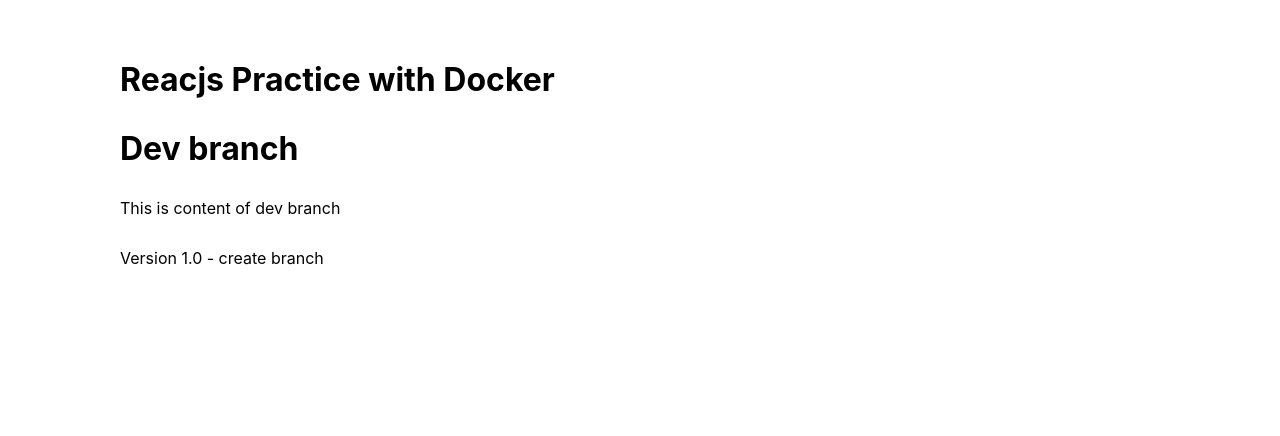
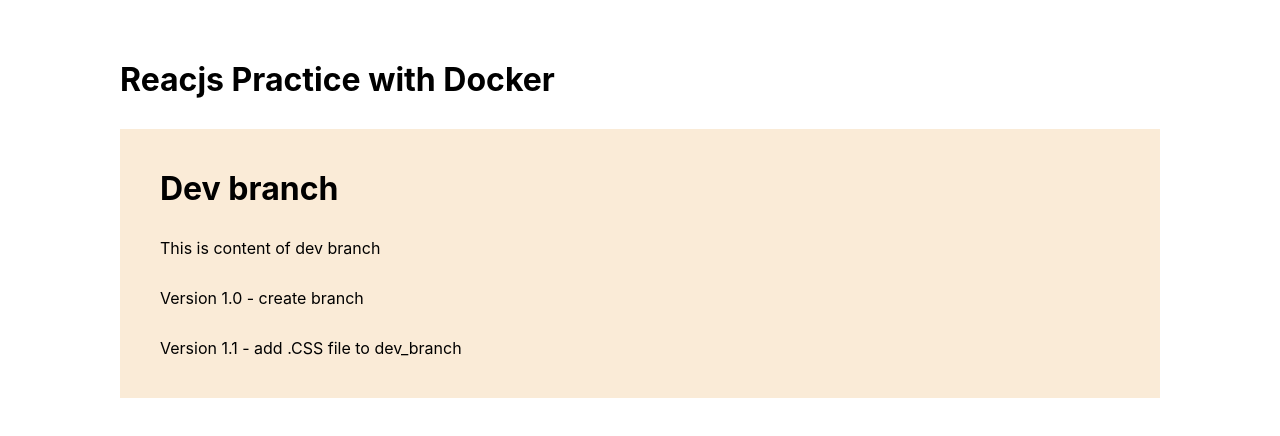
Before and after one commit to PhuocDev/docker_practice, a React (Create React App) app: page / in a window 1280 px wide. Shown: the top 436 px of the page. Built offline with nearby package versions, Linux system fonts and the light colour scheme.

Commit message:
feat: add bg color and padding to dev, changed to version 1.2

```diff
--- /dev/null
+++ b/src/Dev.css
@@ -0,0 +1,5 @@
+
+.dev_branch {
+    background-color: antiquewhite;
+    padding: 10px;
+}
--- a/src/Dev.jsx
+++ b/src/Dev.jsx
@@ -1,11 +1,13 @@
 import React from 'react'
+import './Dev.css';
 
 export default function Dev() {
   return (
-    <>
+    <div className='dev_branch'>
         <h1>Dev branch</h1>
         <p>This is content of dev branch</p>
         <p>Version 1.0 - create branch</p>
-    </>
+        <p>Version 1.1 - add .CSS file to dev_branch</p>
+    </div>
   )
 }
```
